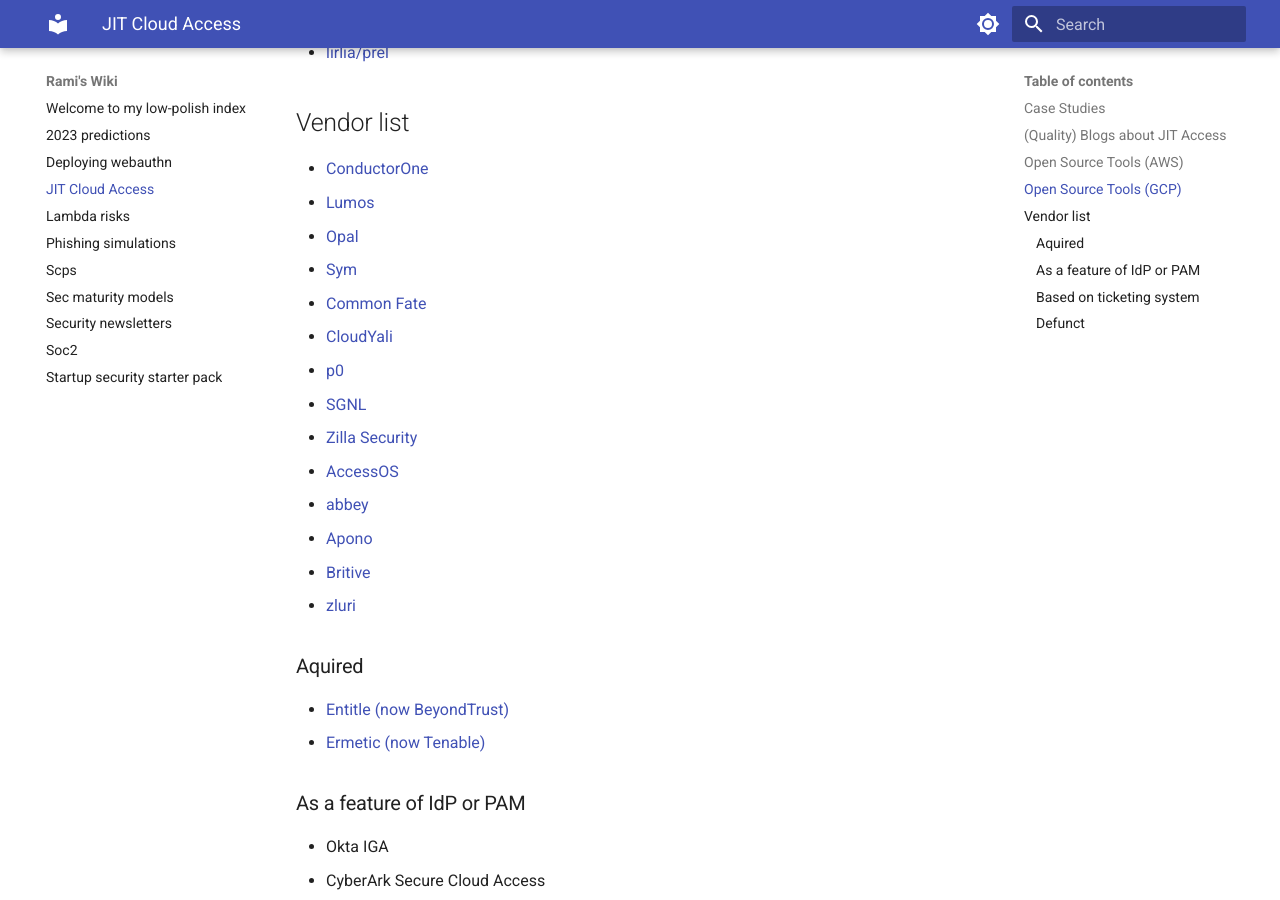
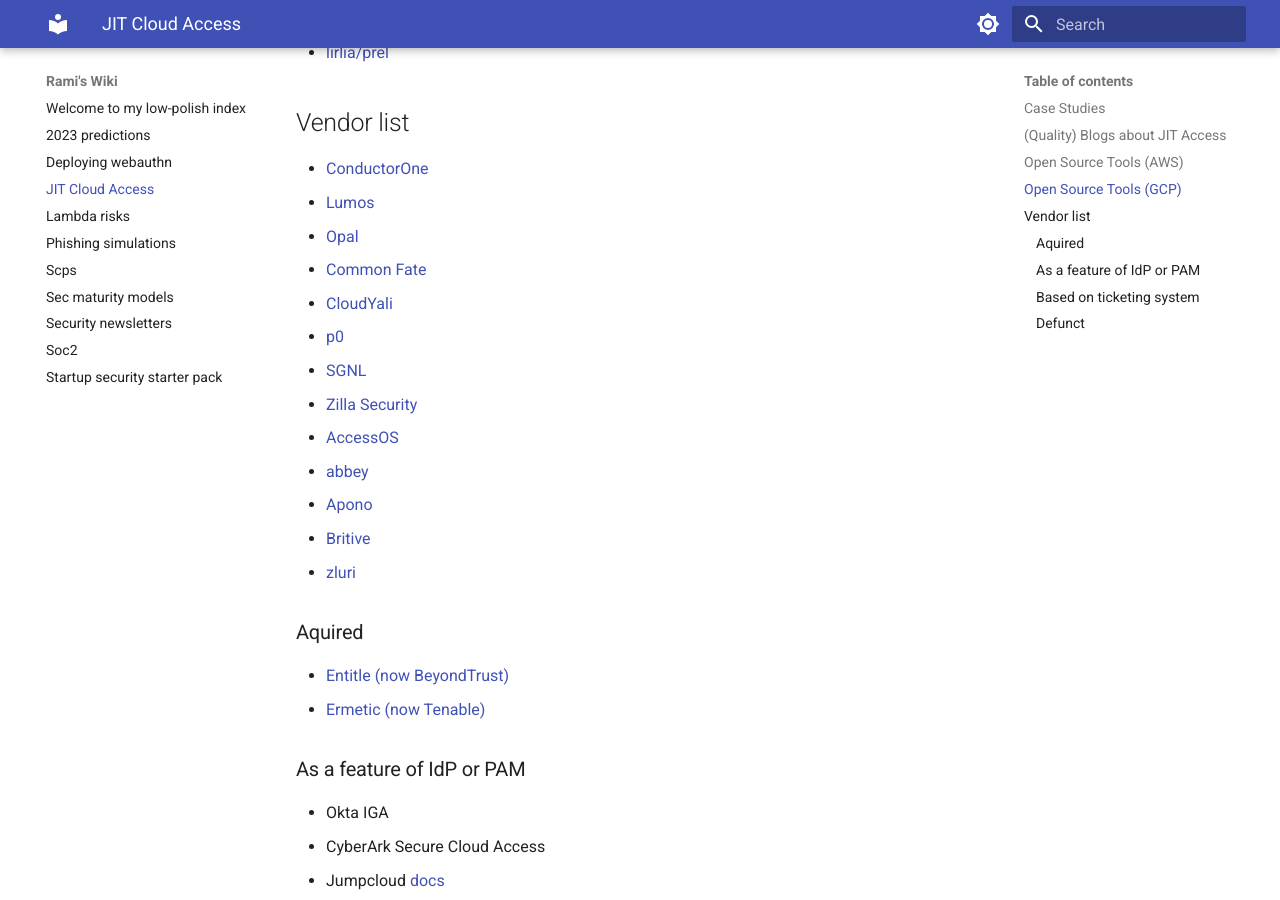
Before and after one commit to ramimac/wiki, an MkDocs documentation site: the page built from docs/jit-cloud-access.md, in a window 1280 px wide and 900 px high, scrolled down 2832 px. Built offline with MkDocs 1.6.1 and Material for MkDocs 9.7.7, drawn with Linux system fonts in a browser that asks for light colours.

Commit message:
Update jit-cloud-access.md

```diff
--- a/docs/jit-cloud-access.md
+++ b/docs/jit-cloud-access.md
@@ -61,7 +61,6 @@
 * [ConductorOne](https://www.conductorone.com/)
 * [Lumos](https://www.lumos.com)
 * [Opal](https://opal.dev/)
-* [Sym](https://symops.com)
 * [Common Fate](https://www.commonfate.io/)
 * [CloudYali](https://www.cloudyali.io/)
 * [p0](https://p0.dev/)
```
